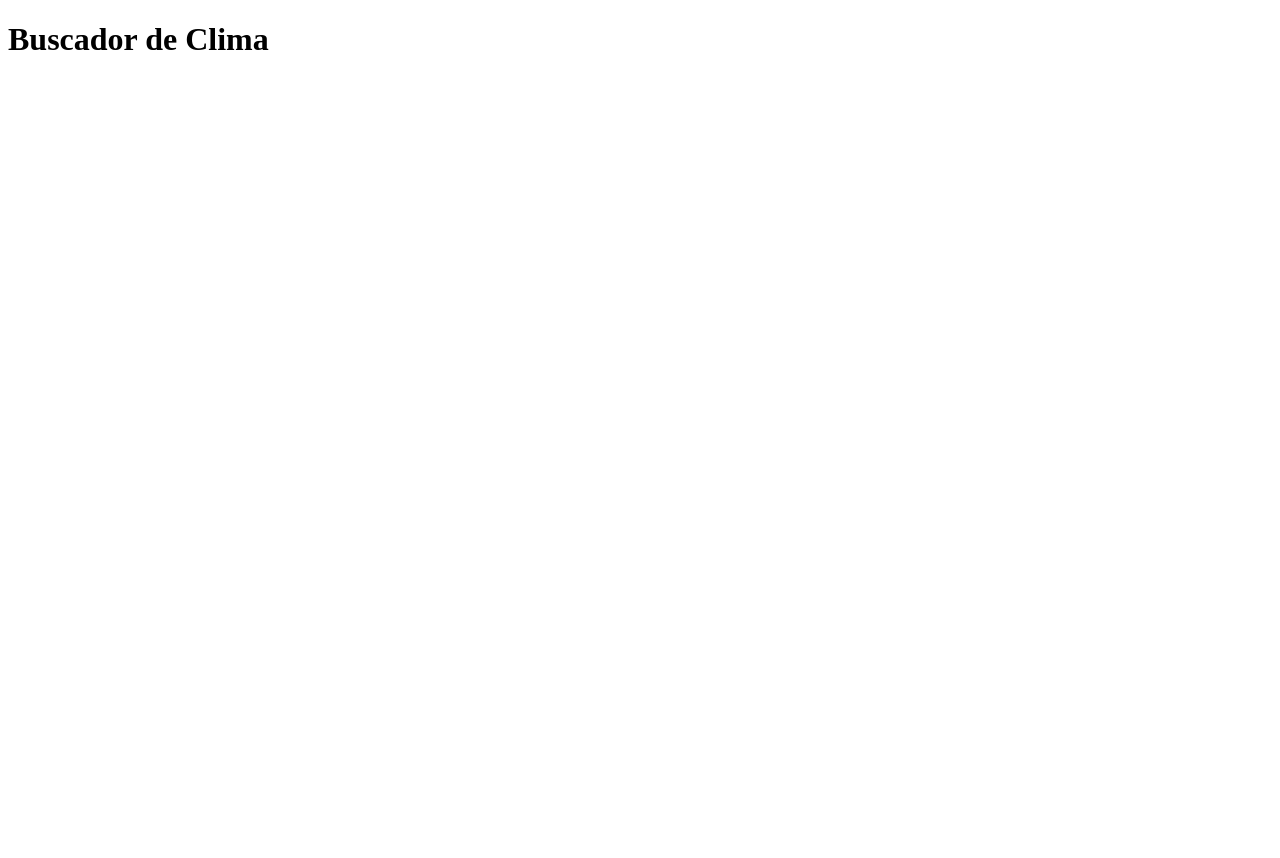
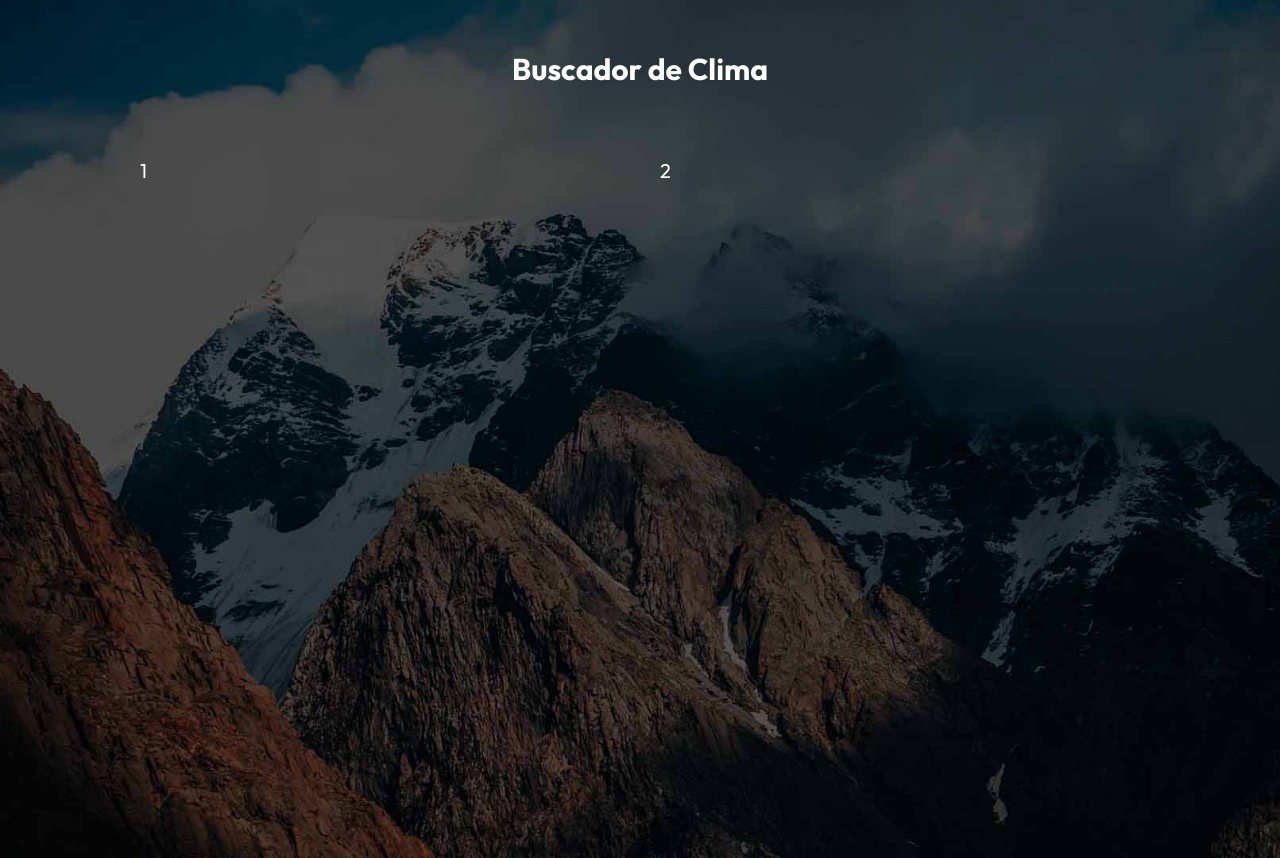
Before and after one commit to r0odr1/buscador-de-clima, a React (Vite) app: page / in a window 1280 px wide. Before the commit the page ends 800 px from the top, so only its background shows below. Built offline with nearby package versions, Linux system fonts and the light colour scheme.

Commit message:
imagen de fondo y css

```diff
--- a/index.html
+++ b/index.html
@@ -5,6 +5,9 @@
     <link rel="icon" type="image/svg+xml" href="/vite.svg" />
     <meta name="viewport" content="width=device-width, initial-scale=1.0" />
     <title>React / TypeScript - CSS Modules y API's</title>
+    <link rel="preconnect" href="https://fonts.googleapis.com">
+    <link rel="preconnect" href="https://fonts.gstatic.com" crossorigin>
+    <link href="https://fonts.googleapis.com/css2?family=Outfit:wght@400..900&display=swap" rel="stylesheet">
   </head>
   <body>
     <div id="root"></div>
--- /dev/null
+++ b/src/App.module.css
@@ -0,0 +1,22 @@
+.title {
+  text-align: center;
+  font-size: 3rem;
+  margin-top: 5rem;
+}
+
+.container {
+  width: 95%;
+  max-width: 100rem;
+  margin: 0 auto;
+}
+
+@media (min-width: 768px) {
+  .container {
+    display: grid;
+    grid-template-columns: repeat(2, 1fr);
+    align-items: center;
+    gap: 4rem;
+    margin-top: 5rem;
+  }
+
+}
--- a/src/App.tsx
+++ b/src/App.tsx
@@ -1,10 +1,15 @@
-
+import styles from './App.module.css'
 
 function App() {
 
   return (
     <>
-      <h1>Buscador de Clima</h1>
+      <h1 className={styles.title}>Buscador de Clima</h1>
+
+      <div className={styles.container}>
+        <p>1</p>
+        <p>2</p>
+      </div>
     </>
   )
 }
--- a/src/index.css
+++ b/src/index.css
@@ -0,0 +1,18 @@
+:root {
+  --white: #FFF;
+  --primary: #F59E0B;
+}
+
+HTML {
+  font-size: 62.5%;
+}
+
+body {
+  font-family: "Outfit", sans-serif;
+  background-image: url('/bg_clima.jpg');
+  background-size: cover;
+  background-repeat: no-repeat;
+  height: 100vh;
+  color: var(--white);
+  font-size: 2rem;
+}
```
